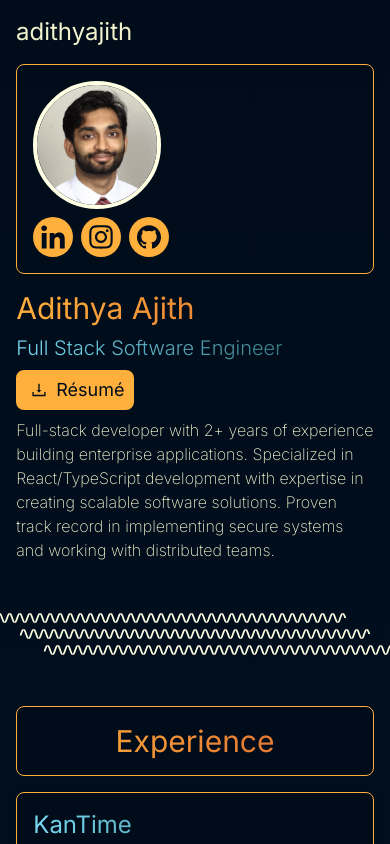
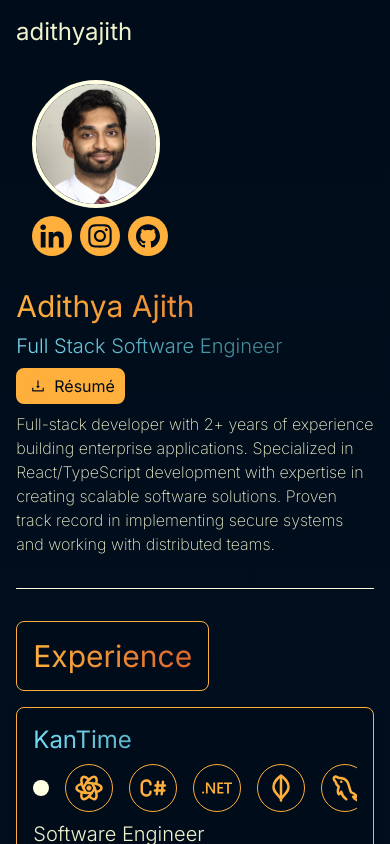
Before and after one commit to adharmic/adifolio, a React (Vite) app: page / in a window 390 px wide. Shown: the top 844 px of the page. Built offline with nearby package versions, Linux system fonts and the light colour scheme.

Commit message:
Responsive styling and more icons

```diff
--- a/src/App.tsx
+++ b/src/App.tsx
@@ -1,5 +1,4 @@
 import Navbar from './components/Navbar'
-import Separator from './components/Separator'
 import Home from './sections/Home'
 import Experience from './sections/Experience'
 import Projects from './sections/Projects'
--- a/src/components/Button.tsx
+++ b/src/components/Button.tsx
@@ -6,7 +6,7 @@ interface ButtonProps {
 
 export default function Button(props: PropsWithChildren<ButtonProps>) {
   return (
-    <div className='w-fit py-1 px-2 border-2 border-[#feaf3c] text-lg font-[400] rounded-lg hover:cursor-pointer transition-all active:scale-75 hover:text-[#feaf3c] flex flex-row items-center justify-between gap-1 bg-[#feaf3c] text-[#000c1a] hover:bg-transparent'>
+    <div className='w-fit py-1 px-2 border-2 border-[#feaf3c] md:text-lg font-[400] rounded-lg hover:cursor-pointer transition-all active:scale-75 hover:text-[#feaf3c] flex flex-row items-center justify-between gap-1 bg-[#feaf3c] text-[#000c1a] hover:bg-transparent'>
       <div className='bg-[#feaf3c] text-[#000c1a] rounded-full p-1'>
         {props.icon}
       </div>
--- a/src/components/FullSeparator.tsx
+++ b/src/components/FullSeparator.tsx
@@ -1,7 +1,8 @@
 export default function FullSeparator() {
   return <div className="max-h-20" >
-    <img className="relative -left-6 w-full h-12" src="/wave.svg" />
-    <img className="relative left-0 -top-8 w-full h-12" src="/wave.svg" />
-    <img className="relative left-6 -top-16 w-full h-12" src="/wave.svg" />
+    <div className="block md:hidden min-w-full rounded-full border-t-1 border-[#ffffe3]" />
+    <img className="hidden md:block relative -left-6 w-full h-12" src="/wave.svg" />
+    <img className="relative left-0 -top-8 w-full h-12 hidden md:block" src="/wave.svg" />
+    <img className="relative left-6 -top-16 w-full h-12 hidden md:block" src="/wave.svg" />
   </div>
 }
--- a/src/components/Header.tsx
+++ b/src/components/Header.tsx
@@ -2,7 +2,7 @@ import { PropsWithChildren } from 'react'
 
 export default function Header(props: PropsWithChildren) {
   return (
-    <div className='w-full md:w-[200px] p-4 border-1 border-[#feaf3c] rounded-lg h-fit bg-[#000c1a] md:sticky top-24'>
+    <div className='w-fit md:w-[200px] p-4 border-1 border-[#feaf3c] rounded-lg h-fit bg-[#000c1a] md:sticky top-24 z-10'>
       <div className='w-full text-3xl md:text-2xl md:text-start font-[400] gradient-header flex items-center justify-center'>
         {props.children}
       </div>
--- a/src/components/Navbar.tsx
+++ b/src/components/Navbar.tsx
@@ -1,6 +1,6 @@
 export default function Navbar() {
   return (
-    <div className='z-10 bg-[#000c1a] fixed h-16 w-full p-4 text-2xl flex items-center justify-between'>
+    <div className='z-20 bg-[#000c1a] fixed h-16 w-full p-4 text-2xl flex items-center justify-between'>
       <a className='link-underline' href='/'>
         adithyajith
       </a>
--- a/src/components/Project.tsx
+++ b/src/components/Project.tsx
@@ -22,10 +22,10 @@ export default function Project({
   return (
     <div className='w-full flex flex-col gap-2 p-4 border-1 border-[#feaf3c] rounded-xl bg-[#000c1a] drop-shadow-md'>
       <div className='w-full text-2xl font-[300] gradient-header-alt'>{name}</div>
-      <div className='flex flex-row gap-2'>
+      <div className='flex flex-row gap-2 overflow-x-scroll'>
         {tags.map((tag, index) => {
           return (
-            <div key={index} className='border-1 border-[#ffffe3] text-[#ffffe3] w-fit px-2 py-1 rounded-sm text-xs font-[500]'>
+            <div key={index} className='border-1 border-[#ffffe3] text-[#ffffe3] w-fit px-2 py-1 rounded-sm text-xs font-[500] flex items-center justify-center'>
               {tag}
             </div>
           )
--- a/src/components/Work.tsx
+++ b/src/components/Work.tsx
@@ -20,13 +20,13 @@ export default function Work({
   return (
     <div className='w-full flex flex-col gap-2 drop-shadow-lg p-4 bg-[#000c1a] rounded-lg border-1 border-[#feaf3c]'>
       <div className='w-full text-2xl font-[400] gradient-header-alt'>{company}</div>
-      <div className="w-full flex row items-center gap-4">
+      <div className="w-full flex row items-center gap-4 overflow-x-scroll">
         <div className="p-2 rounded-full bg-[#ffffe3] w-20 aspect-square">
           <img src={logo} className="w-20 aspect-square object-contain bg-[#ffffe3]" />
         </div>
         {
           skills?.map((skill, index) =>
-            <div key={index} className="p-2 rounded-full bg-[#ffffe3] w-12 aspect-square flex text-[#000c1a] items-center justify-center text-3xl">
+            <div key={index} className="p-2 rounded-full border-1 border-[#feaf3c] w-12 aspect-square flex text-[#feaf3c] items-center justify-center text-3xl">
               {skill}
             </div>
           )
--- a/src/sections/Experience.tsx
+++ b/src/sections/Experience.tsx
@@ -1,9 +1,15 @@
 import Header from '../components/Header'
-import Separator from '../components/Separator'
 import Work from '../components/Work'
 import { TbBrandCSharp } from 'react-icons/tb'
 import { TbBrandReact } from 'react-icons/tb'
 import { TbBrandMongodb } from 'react-icons/tb'
+import { TbBrandMysql } from 'react-icons/tb'
+import { TbBrandDocker } from 'react-icons/tb'
+import { AiOutlineJava } from 'react-icons/ai'
+import { SiJenkins } from 'react-icons/si'
+import { SiDotnet } from 'react-icons/si'
+import { TbBrandPython } from 'react-icons/tb'
+import { BiLogoSpringBoot } from 'react-icons/bi'
 
 export default function Experience() {
   return (
@@ -16,7 +22,7 @@ export default function Experience() {
           company='KanTime'
           years='2023 - Present'
           description='Development of a healthcare PWA with EMR system serving providers, using React, .NET and Kafka for real-time medical reporting.'
-          skills={[<TbBrandReact />, <TbBrandCSharp />, <TbBrandMongodb />]}
+          skills={[<TbBrandReact />, <TbBrandCSharp />, <SiDotnet />, <TbBrandMongodb />, <TbBrandMysql />, <TbBrandDocker />]}
         />
         <Work
           logo='/comcast.svg'
@@ -24,6 +30,7 @@ export default function Experience() {
           company='Comcast'
           years='2022 - 2023'
           description='Developed and maintained full-stack inventory management system with automated CI/CD pipelines and SSL certification processes, significantly improving deployment security.'
+          skills={[<TbBrandReact />, <AiOutlineJava />, <SiJenkins />, <BiLogoSpringBoot />]}
         />
         <Work
           logo='/prohashing.png'
@@ -31,6 +38,7 @@ export default function Experience() {
           company='PROHASHING'
           years='2021 - 2022'
           description='Built distributed transaction processing systems and APIs, implementing monitoring solutions that substantially reduced system outages.'
+          skills={[<TbBrandPython />]}
         />
       </div>
     </div>
--- a/src/sections/Home.tsx
+++ b/src/sections/Home.tsx
@@ -3,8 +3,8 @@ import { AiOutlineDownload } from 'react-icons/ai'
 
 export default function Home() {
   return (
-    <div className='flex flex-col md:flex-row gap-4 md:gap-16'>
-      <div className='w-full md:w-[200px] flex flex-col gap-2 justify-between border-1 border-[#feaf3c] p-4 rounded-lg'>
+    <div className='flex flex-col md:flex-row  gap-4 md:gap-16'>
+      <div className='w-fit md:w-[200px] flex flex-col gap-2 justify-center md:justify-between border-0 md:border-1 border-[#feaf3c] p-4 rounded-lg'>
         <img
           className='md:w-full w-32 aspect-square rounded-full border-4 border-[#ffffe3]'
           src='/headshot.jpg'
```
